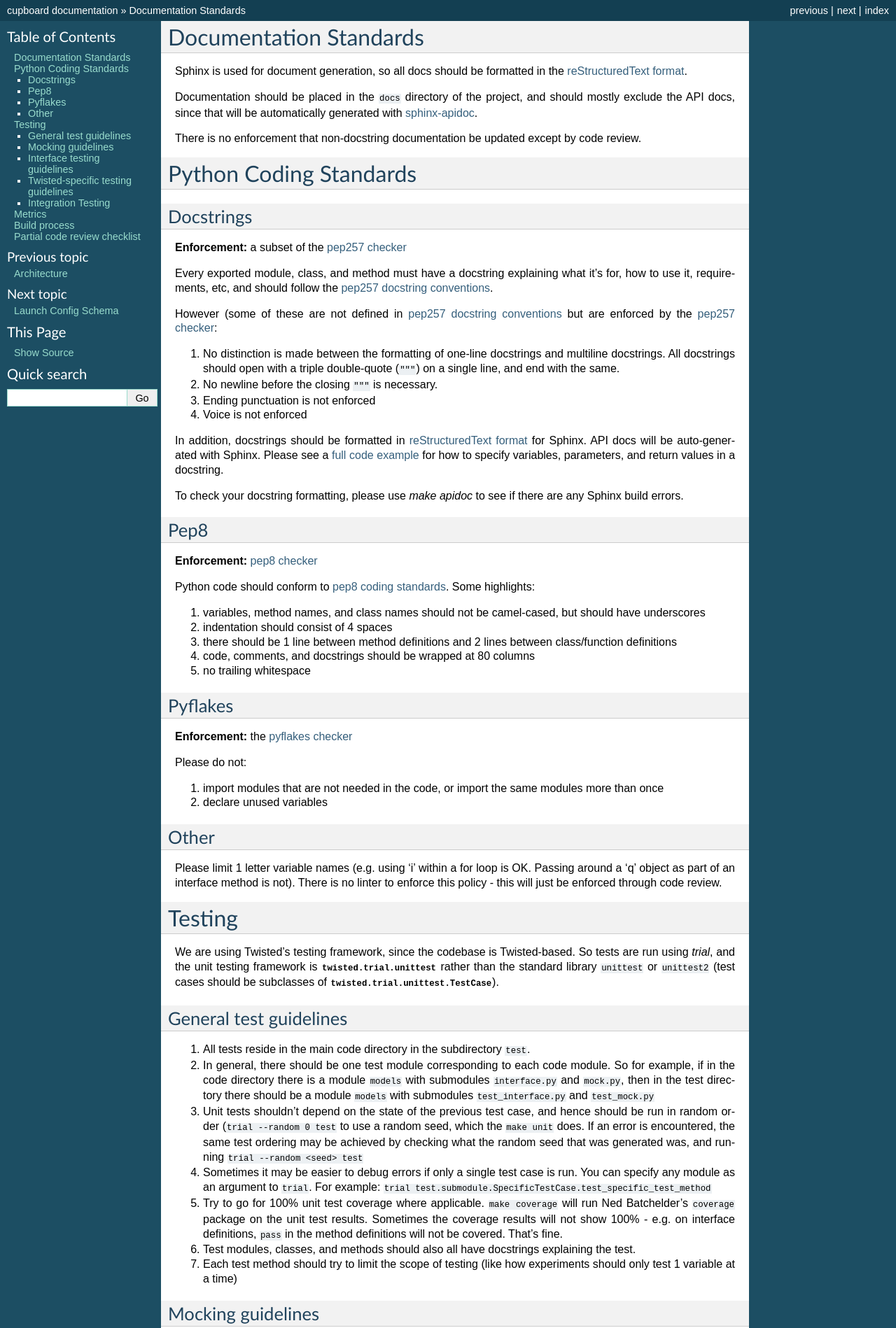
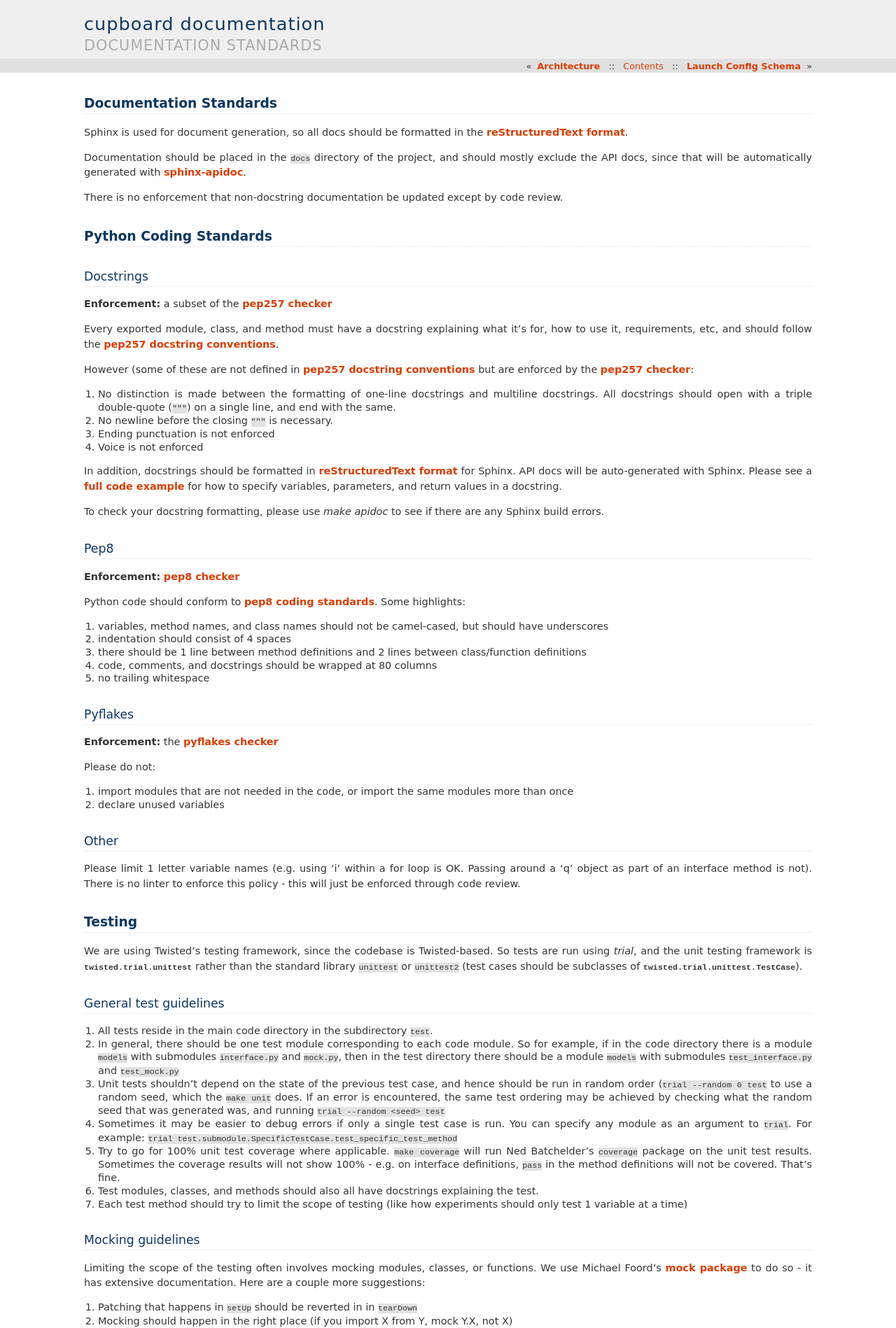
Before and after one commit to rackerlabs/otter, a Sphinx documentation site: the page built from doc/standards.rst, in a window 1280 px wide. Shown: the top 1898 px of the page at 70% size. Built offline with Sphinx 7.4.7, drawn with Linux system fonts in a browser that asks for light colours; pages that are not in the unit, such as notebooks, are missing from menus; some of the changed lines change nothing that is shown; some of the changed text lies outside the part shown.

Commit message:
Change doc theme

```diff
--- a/doc/conf.py
+++ b/doc/conf.py
@@ -92,7 +92,7 @@ pygments_style = 'sphinx'
 
 # The theme to use for HTML and HTML Help pages.  See the documentation for
 # a list of builtin themes.
-html_theme = 'default'
+html_theme = 'haiku'
 
 # Theme options are theme-specific and customize the look and feel of a theme
 # further.  For a list of options available for each theme, see the
--- a/doc/index.rst
+++ b/doc/index.rst
@@ -17,7 +17,14 @@ Developer documentation
    architecture
    standards
 
-API documentation
+Endpoint API documentation
+--------------------------
+.. toctree::
+   :maxdepth: 3
+
+   rest
+
+Code API documentation
 -----------------
 
 .. toctree::
```
